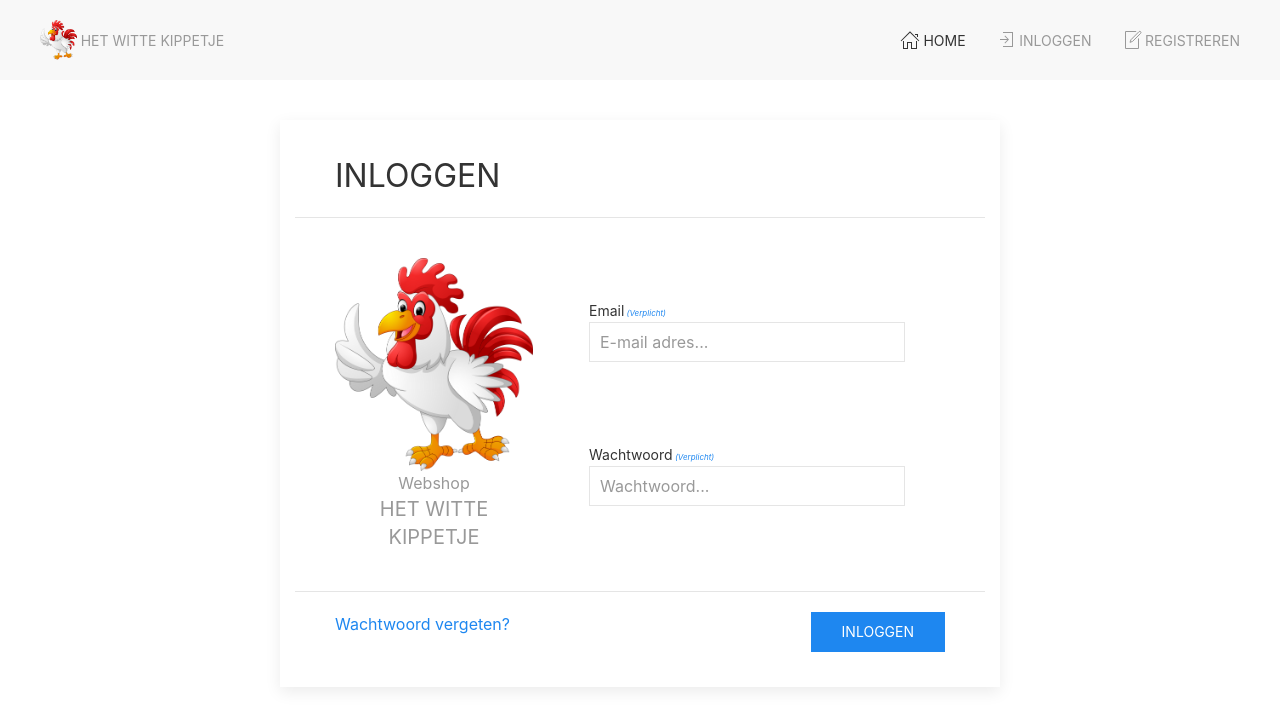
After one commit to johanstr/mod06-aug23c, a PHP site: page /dev/login.php in a window 1280 px wide. The commit adds this page. Shown: the top 728 px of the page. Run offline with PHP 8.4, Linux system fonts and the light colour scheme.

Commit message:
Resultaat van 11-06-2024 - Inlog en logout inclusief messages

```diff
--- /dev/null
+++ b/dev/login.php
@@ -0,0 +1,45 @@
+<?php
+require_once './templates/head.inc.php';
+?>
+   <main class="uk-container uk-padding uk-flex uk-flex-middle uk-flex-center">
+      <form method="POST" action="src/formhandlers/login.php" class="uk-width-1-1 uk-flex uk-flex-center">
+         <div class="uk-card uk-card-default uk-width-3-5 uk-padding-small">
+            <div class="uk-card-header">
+               <h2 class="uk-text-uppercase">Inloggen</h2>
+            </div>
+<!--            <div class="uk-alert-danger" uk-alert>-->
+<!--               <a href class="uk-alert-close" uk-close></a>-->
+<!--               <p>Hier komt een algemene melding wanneer er iets fout gegaan is tijdens het inloggen</p>-->
+<!--            </div>-->
+            <div class="uk-card-body uk-flex uk-flex-between uk-card-body-gap">
+               <div class="uk-width-1-3">
+                  <img src="img/logo4.png" class="uk-card-media uk-card-body-login-logo" alt="Webshop Het Witte Kippetje" title="Webshop Het Witte Kippetje" />
+                  <div class="uk-flex uk-flex-column uk-flex-middle">
+                     <p class="uk-text-center uk-margin-remove-bottom uk-text-muted">Webshop</p>
+                     <h4 class="uk-text-uppercase uk-text-center uk-margin-remove-vertical uk-text-muted">Het Witte Kippetje</h4>
+                  </div>
+               </div>
+               <div class="uk-width-2-3 uk-flex uk-flex-column">
+                  <div class="uk-padding">
+                     <label for="email" class="uk-form-label">Email<span class="uk-text-xsmall uk-text-italic uk-text-primary"> (Verplicht)</span></label>
+                     <input type="email" name="email" class="uk-input" id="email" placeholder="E-mail adres..." />
+<!--                     <p class="uk-text-danger uk-text-xsmall uk-text-italic uk-margin-remove-vertical">Bericht als dit veld niet ingevuld is</p>-->
+                  </div>
+                  <div class="uk-padding">
+                     <label for="password" class="uk-form-label">Wachtwoord<span class="uk-text-xsmall uk-text-italic uk-text-primary"> (Verplicht)</span></label>
+                     <input type="password" name="password" class="uk-input" id="password" placeholder="Wachtwoord..." />
+<!--                     <p class="uk-text-danger uk-text-xsmall uk-text-italic uk-margin-remove-vertical">Bericht als dit veld niet ingevuld is</p>-->
+                  </div>
+               </div>
+            </div>
+            <div class="uk-card-footer uk-flex uk-flex-between">
+               <a href="#" class="">Wachtwoord vergeten?</a>
+               <button class="uk-button uk-button-primary" type="submit">Inloggen</button>
+            </div>
+         </div>
+      </form>
+   </main>
+
+
+<?php
+require_once './templates/foot.inc.php';
--- a/dev/templates/head.inc.php
+++ b/dev/templates/head.inc.php
@@ -36,9 +36,12 @@
 
             <ul class="uk-navbar-nav">
                <li class="uk-active"><a href="/"><span uk-icon="icon: home"></span>Home</a></li>
-               <li><a href="login.html"><span uk-icon="icon: sign-in"></span>Inloggen</a></li>
+
+                <?php if(! isset($_SESSION['customer'])): ?>
+                <li><a href="login.php"><span uk-icon="icon: sign-in"></span>Inloggen</a></li>
                <li><a href="register.php"><span uk-icon="icon: file-edit"></span>Registreren</a></li>
-               <li>
+               <?php else: ?>
+                <li>
                   <a href="cart.html">
                      <span uk-icon="icon: cart"></span>
                      Winkelwagen
@@ -46,7 +49,9 @@
                   </a>
                </li>
                <li>
-                  <a href="#"><span uk-icon="icon: user"></span>Welkom Johan <span uk-navbar-parent-icon></span></a>
+                  <a href="#"><span uk-icon="icon: user"></span>
+                      Welkom <?= $_SESSION['customer']['firstname'] ?>
+                      <span uk-navbar-parent-icon></span></a>
                   <div class="uk-navbar-dropdown">
                      <ul class="uk-nav uk-navbar-dropdown-nav">
                         <li class="uk-nav-header">Uw gegevens</li>
@@ -58,10 +63,11 @@
                         <li class="uk-nav-header">Contact</li>
                         <li><a href="#"><span uk-icon="icon: info"></span>Klantenservice</a></li>
                         <li class="uk-nav-divider"></li>
-                        <li><a href="#"><span uk-icon="icon: sign-out"></span>Uitloggen</a></li>
+                        <li><a href="src/auth/logout.php"><span uk-icon="icon: sign-out"></span>Uitloggen</a></li>
                      </ul>
                   </div>
                </li>
+                <?php endif; ?>
             </ul>
 
          </div>
```
Also changed, not shown: dev/index.php (+10 -5 lines), dev/src/auth/logout.php (added, +9 -0 lines), dev/src/auth/messages.php (added, +40 -0 lines), dev/src/formhandlers/login.php (added, +45 -0 lines).
